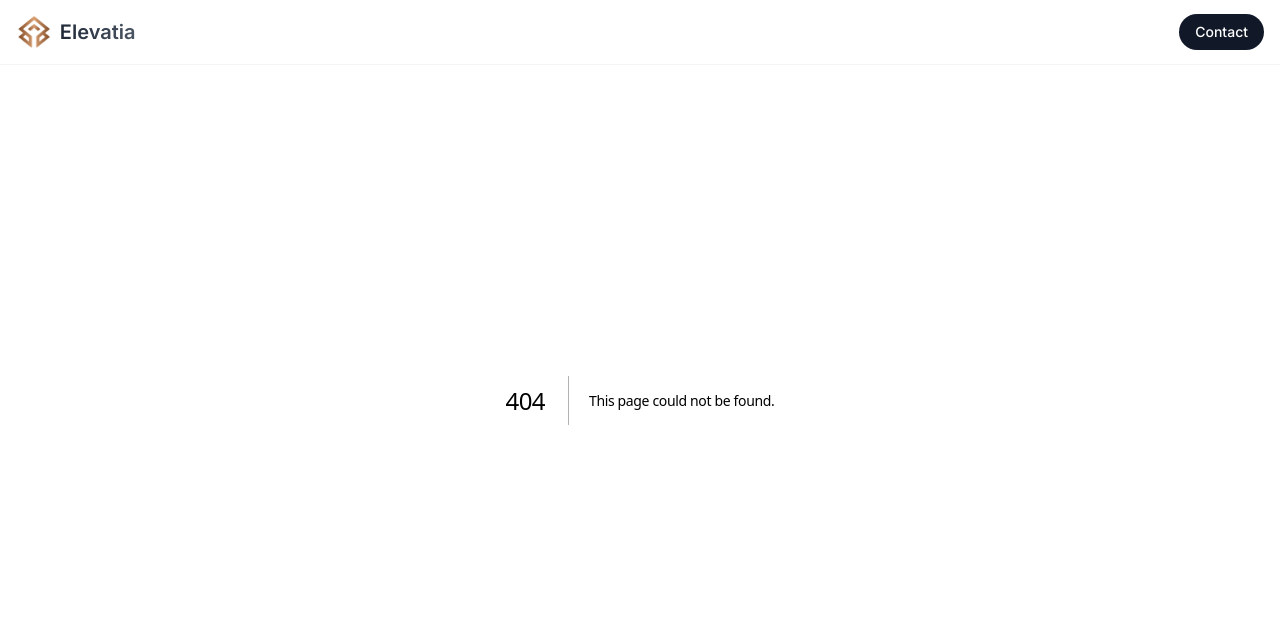
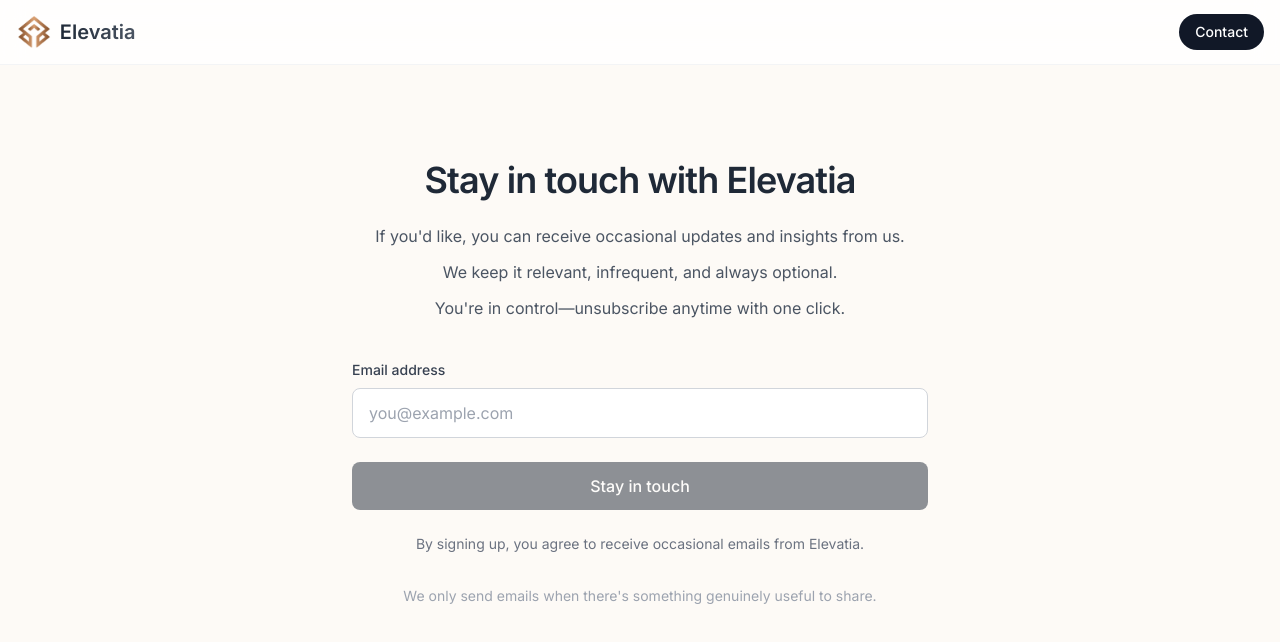
Before and after one commit to zman8833/Elevatia-Website, a Next.js app: page /stay-in-touch in a window 1280 px wide. Before the commit this address had no page. Shown: the top 642 px of the page. Built offline with nearby package versions, Linux system fonts and the light colour scheme.

Commit message:
Add stay-in-touch email opt-in page with Kit integration

```diff
--- /dev/null
+++ b/src/app/api/subscribe/route.ts
@@ -0,0 +1,43 @@
+import { NextRequest, NextResponse } from 'next/server';
+
+const KIT_FORM_ID = '8945617';
+
+export async function POST(request: NextRequest) {
+  try {
+    const { email } = await request.json();
+
+    if (!email || typeof email !== 'string') {
+      return NextResponse.json(
+        { error: 'Email is required' },
+        { status: 400 }
+      );
+    }
+
+    const formData = new FormData();
+    formData.append('email_address', email);
+
+    const response = await fetch(
+      `https://app.kit.com/forms/${KIT_FORM_ID}/subscriptions`,
+      {
+        method: 'POST',
+        body: formData,
+      }
+    );
+
+    if (!response.ok) {
+      console.error('Kit subscription error:', response.status);
+      return NextResponse.json(
+        { error: 'Failed to subscribe' },
+        { status: response.status }
+      );
+    }
+
+    return NextResponse.json({ success: true });
+  } catch (error) {
+    console.error('Subscribe error:', error);
+    return NextResponse.json(
+      { error: 'Internal server error' },
+      { status: 500 }
+    );
+  }
+}
--- a/src/app/contact/page.tsx
+++ b/src/app/contact/page.tsx
@@ -95,6 +95,14 @@ export default function ContactPage() {
                 </p>
               </div>
             </div>
+
+            <p className="text-center text-gray-500 mt-8">
+              Not ready to reach out? You can also{' '}
+              <a href="/stay-in-touch" className="text-gray-700 underline hover:text-gray-900">
+                stay in touch
+              </a>{' '}
+              for occasional updates.
+            </p>
           </div>
         </div>
       </section>
--- /dev/null
+++ b/src/app/stay-in-touch/layout.tsx
@@ -0,0 +1,14 @@
+import type { Metadata } from 'next';
+
+export const metadata: Metadata = {
+  title: 'Stay in Touch with Elevatia',
+  description: "Choose whether to receive occasional updates and insights from Elevatia. No pressure—only relevant information when there's something worth sharing.",
+};
+
+export default function StayInTouchLayout({
+  children,
+}: {
+  children: React.ReactNode;
+}) {
+  return children;
+}
--- /dev/null
+++ b/src/app/stay-in-touch/page.tsx
@@ -0,0 +1,149 @@
+'use client';
+
+import { useState } from 'react';
+
+export default function StayInTouchPage() {
+  const [email, setEmail] = useState('');
+  const [status, setStatus] = useState<'idle' | 'submitting' | 'success' | 'error'>('idle');
+  const [errorMessage, setErrorMessage] = useState('');
+
+  const handleSubmit = async (e: React.FormEvent<HTMLFormElement>) => {
+    e.preventDefault();
+    setStatus('submitting');
+    setErrorMessage('');
+
+    try {
+      const response = await fetch('/api/subscribe', {
+        method: 'POST',
+        headers: { 'Content-Type': 'application/json' },
+        body: JSON.stringify({ email }),
+      });
+
+      if (!response.ok) {
+        throw new Error('Failed to subscribe');
+      }
+
+      setStatus('success');
+      setEmail('');
+    } catch {
+      setStatus('error');
+      setErrorMessage('Something went wrong. Please try again.');
+    }
+  };
+
+  return (
+    <div className="min-h-screen pt-16 bg-[#FDFAF6]">
+      <section className="section-padding">
+        <div className="container">
+          <div className="max-w-xl mx-auto">
+            {status === 'success' ? (
+              <div className="text-center py-12">
+                <div className="mb-6">
+                  <svg
+                    className="w-16 h-16 mx-auto text-green-600"
+                    fill="none"
+                    viewBox="0 0 24 24"
+                    stroke="currentColor"
+                    aria-hidden="true"
+                  >
+                    <path
+                      strokeLinecap="round"
+                      strokeLinejoin="round"
+                      strokeWidth={1.5}
+                      d="M9 12l2 2 4-4m6 2a9 9 0 11-18 0 9 9 0 0118 0z"
+                    />
+                  </svg>
+                </div>
+                <h1 className="text-3xl sm:text-4xl font-semibold text-gray-800 mb-4">
+                  Thank you
+                </h1>
+                <p className="text-gray-600 text-lg">
+                  You&apos;re all set. We&apos;ll be in touch when we have something worth sharing.
+                </p>
+              </div>
+            ) : (
+              <>
+                <h1 className="text-3xl sm:text-4xl font-semibold text-gray-800 mb-6 text-center">
+                  Stay in touch with Elevatia
+                </h1>
+
+                <div className="text-gray-600 text-center mb-10 space-y-3">
+                  <p>
+                    If you&apos;d like, you can receive occasional updates and insights from us.
+                  </p>
+                  <p>
+                    We keep it relevant, infrequent, and always optional.
+                  </p>
+                  <p>
+                    You&apos;re in control—unsubscribe anytime with one click.
+                  </p>
+                </div>
+
+                <form
+                  onSubmit={handleSubmit}
+                  className="space-y-6"
+                  noValidate
+                >
+                  <div>
+                    <label
+                      htmlFor="email"
+                      className="block text-sm font-medium text-gray-700 mb-2"
+                    >
+                      Email address
+                    </label>
+                    <input
+                      type="email"
+                      id="email"
+                      name="email"
+                      autoComplete="email"
+                      required
+                      aria-required="true"
+                      aria-describedby="email-hint consent-text"
+                      value={email}
+                      onChange={(e) => setEmail(e.target.value)}
+                      disabled={status === 'submitting'}
+                      className="w-full px-4 py-3 border border-gray-300 rounded-lg focus:ring-2 focus:ring-gray-400 focus:border-gray-400 outline-none transition-colors disabled:opacity-50 disabled:cursor-not-allowed"
+                      placeholder="you@example.com"
+                    />
+                    {errorMessage && (
+                      <p
+                        className="mt-2 text-sm text-red-600"
+                        role="alert"
+                        aria-live="polite"
+                      >
+                        {errorMessage}
+                      </p>
+                    )}
+                  </div>
+
+                  <button
+                    type="submit"
+                    disabled={status === 'submitting' || !email}
+                    aria-busy={status === 'submitting'}
+                    className="w-full px-6 py-3 text-base font-medium text-white bg-gray-800 rounded-lg hover:bg-gray-700 focus:outline-none focus:ring-2 focus:ring-gray-500 focus:ring-offset-2 transition-colors disabled:opacity-50 disabled:cursor-not-allowed"
+                  >
+                    {status === 'submitting' ? 'Submitting...' : 'Stay in touch'}
+                  </button>
+
+                  <p
+                    id="consent-text"
+                    className="text-sm text-gray-500 text-center"
+                  >
+                    By signing up, you agree to receive occasional emails from Elevatia.
+                  </p>
+                </form>
+
+                <p
+                  id="email-hint"
+                  className="mt-8 text-sm text-gray-400 text-center"
+                >
+                  We only send emails when there&apos;s something genuinely useful to share.
+                </p>
+              </>
+            )}
+          </div>
+        </div>
+      </section>
+    </div>
+  );
+}
```
